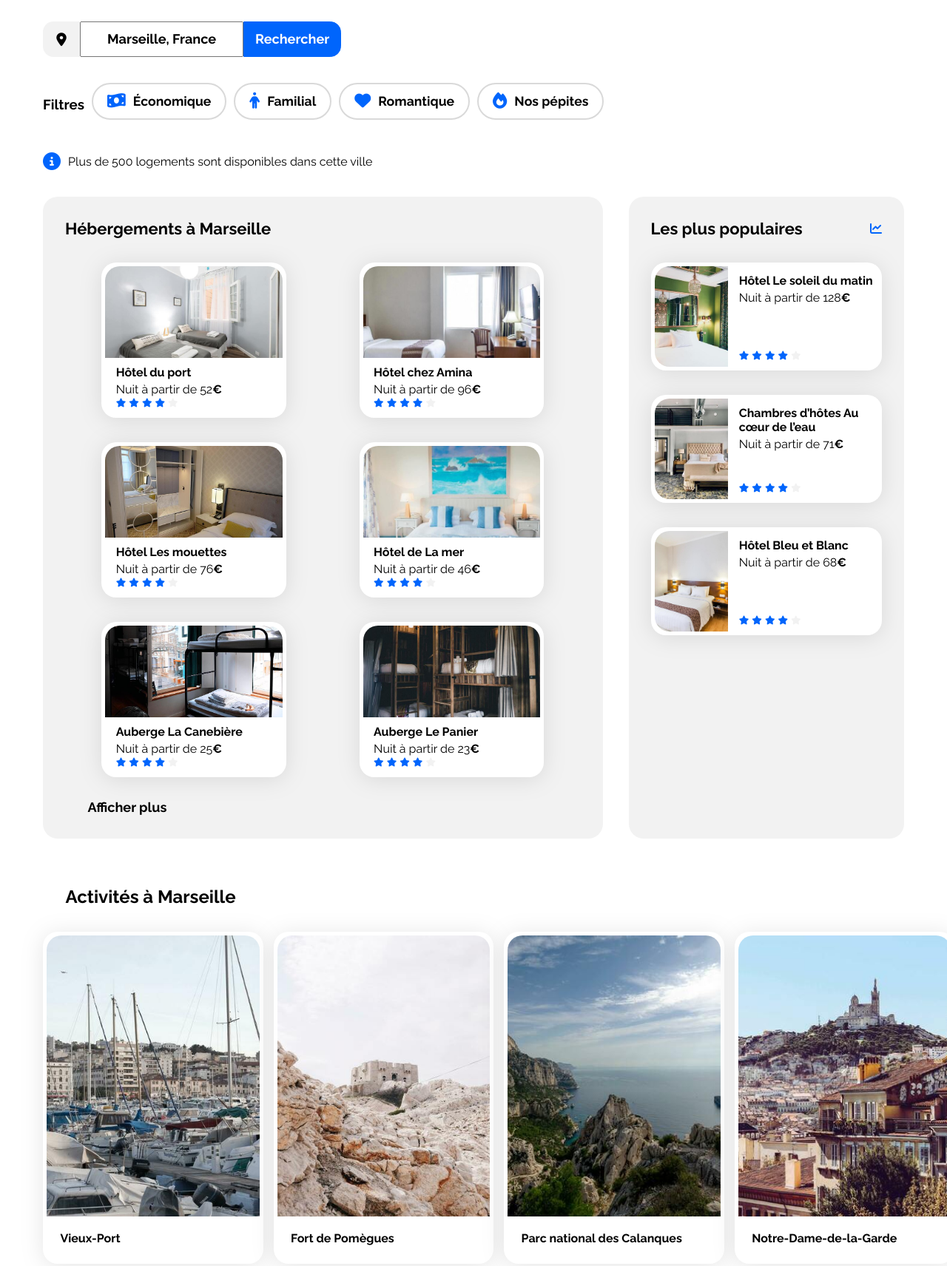
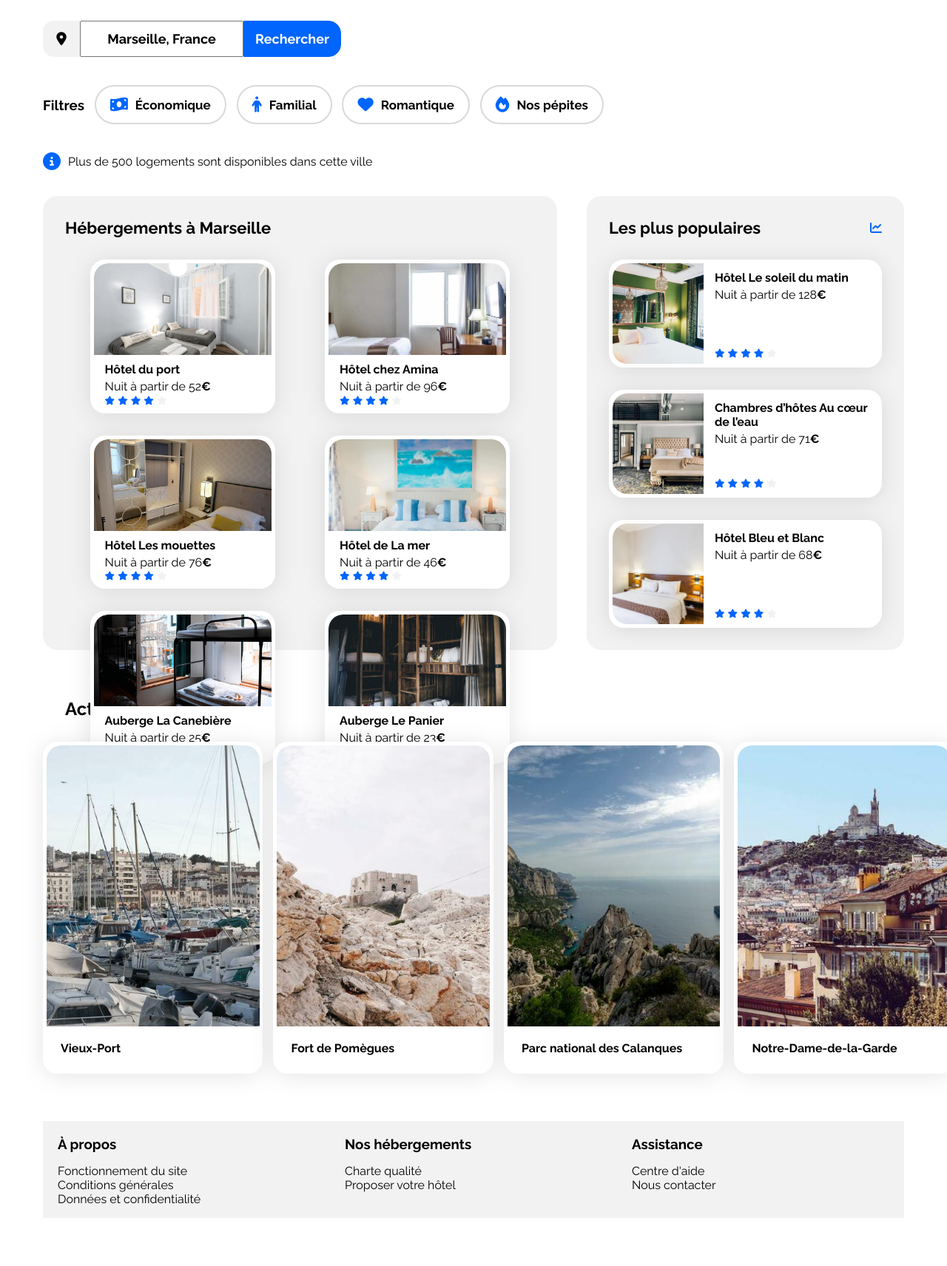
Before and after one commit to amandefasano/OC_P3_page-accueil-html-css, a plain HTML site: page index.html in a window 1280 px wide. Shown: the part 200-1912 px from the top of the page at 74% size. After the commit the page ends 1855 px from the top, so only its background shows below. Drawn offline with Linux system fonts and the light colour scheme.

Commit message:
Big refactor : every element in rem or em

```diff
--- a/css/style.css
+++ b/css/style.css
@@ -23,25 +23,25 @@ body {
 header {
   display: flex;
   justify-content: space-between;
-  padding: 1rem;
-  margin-bottom: 1.9rem;
+  padding: 1rem; /*16px*/
+  margin-bottom: 1.875rem; /*30px*/
 }
 
 header img {
-  margin-top: 2rem;
-  width: 3.82rem;
-  height: 1.19rem;
+  margin-top: 2rem; /*32px*/
+  width: 3.82em; /*61.09px*/
+  height: 1.19em; /*19px*/
 }
 
 header a {
-  font-size: 1rem;
-  padding: 1.5rem;
+  font-size: 1em; /*16px*/
+  padding: 1.5rem; /*24px*/
   display: inline-block;
 }
 
 header a:hover {
   border-style: solid;
-  border-width: 0.2rem 0 0 0;
+  border-width: 0.125em 0 0 0; /*2px*/
   border-color: #0065fc;
 }
 
@@ -52,11 +52,11 @@ header a:hover {
 .main-container {
   width: 100%;
   max-width: 1440px;
-  padding: 0 50px;
+  padding: 0 3.125rem; /*50px*/
 }
 
 .find_location h2 {
-  margin-bottom: 0.5rem;
+  margin-bottom: 0.5rem; /*8px*/
 }
 
 .find_location p {
@@ -68,52 +68,53 @@ header a:hover {
   display: flex;
   flex-direction: row;
   position: relative;
-  height: 3rem;
-  margin: 2.2rem 0;
+  height: 3.062em; /*49px*/
+  margin: 2.187rem 0; /*35px*/
 }
 
 .find_location label:only-of-type {
   display: flex;
   justify-content: center;
   align-items: center;
-    width: 3.13rem; /*50px*/
+  width: 3.125em; /*50px*/
   background-color: var(--main-bg-color);
-    border-top-left-radius: 0.9rem; /*15px*/
-    border-bottom-left-radius: 0.9rem; /*15px*/
+  border-top-left-radius: 0.937em; /*15px*/
+  border-bottom-left-radius: 0.937em; /*15px*/
 }
 
 .fa-location-dot {
-    font-size: 1.125rem; /*18px height*/
+  font-size: 1.125em; /*18px height*/
   color: #000;
 }
 
 .find_location input {
-  font-weight: 600;
-  font-size: 1.13rem;
+  font-weight: bold;
+  font-size: 1.125em; /*18px*/
 }
 
 .find_location_btn {
-  width: 8.25rem;
+  width: 8.25rem; /*132px*/
   background-color: #0065fc;
   color: white;
-  border: 0.1rem solid #0065fc;
-  border-radius: 0 0.9rem 0.9rem 0;
+  border: 0.1em solid #0065fc;
+  border-top-right-radius: 0.937em; /*15px*/
+  border-bottom-right-radius: 0.937em; /*15px*/
 }
 
 .mobile {
   position: absolute;
   top: 0;
-  left: 17.7rem;
+  left: 17.5em;
   right: 0;
   bottom: 0;
-  width: 3.1rem;
-  height: 3.1rem;
+  width: 3.062em; /*49px*/
+  height: 3.062em; /*49px*/
   padding: 0.8rem;
   display: none;
 }
 
 .fa-search {
-    font-size: 1.063rem; /*17px height*/
+  font-size: 1.063em; /*17px height*/
   color: white;
 }
 
@@ -121,7 +122,8 @@ header a:hover {
   display: flex;
   flex-direction: row;
   justify-content: space-between;
-  width: 47.4rem;
+  align-items: center;
+  width: 47.375rem; /*758px*/
 }
 
 .filters a {
@@ -129,16 +131,16 @@ header a:hover {
   flex-direction: row;
   justify-content: center;
   align-items: center;
-  border: 0.13rem solid #d9d9d9;
-  border-radius: 1.6rem;
-  height: 3.13rem;
+  border: 0.125em solid #d9d9d9; /*2px*/
+  border-radius: 1.562em; /*25px*/
+  height: 3.125em; /*50px*/
   font-weight: bold;
-  font-size: 1.1rem;
-  padding: 0 1.187rem; /* 19px */
+  font-size: 1.062em; /*17px*/
+  padding: 0 1.187rem; /*19px*/
 }
 
 .filters a i {
-  margin-right: 0.63rem;
+  margin-right: 0.625rem;
 }
 
 .filters a:hover {
@@ -148,15 +150,15 @@ header a:hover {
 .info {
   display: flex;
   align-items: center;
-    margin: 2.2rem 0; /*35px*/
+  margin: 2.187rem 0; /*35px*/
 }
 
 .info p {
-    margin-left: 0.63rem; /*10px*/
+  margin-left: 0.625rem; /*10px*/
 }
 
 .fa-circle-info {
-    font-size: 1.5rem; /*24px*/
+  font-size: 1.5em; /*24px*/
 }
 
 a {
@@ -166,7 +168,7 @@ a {
 
 .section-title {
   margin: 0;
-  font-size: 22px;
+  font-size: 1.375em; /*22px*/
 }
 
 .euro {
@@ -181,19 +183,20 @@ a {
 .hebergements-and-populaires {
   display: flex;
   justify-content: space-between;
+  height: 38.375rem; /*614px*/
 }
 
 .hebergements-and-populaires section {
   background-color: var(--main-bg-color);
-  border-radius: 20px;
-  padding: 30px;
+  border-radius: 1.25rem; /*20px*/
+  padding: 1.875rem; /*30px*/
   box-sizing: border-box;
 }
 
 /****** Hebergements ***********/
 .hebergements {
-  width: 65%;
-  /* width: 54.4rem; */
+  width: 54.437rem; /*871px*/ /*65%*/
+  margin-right: 2.5rem; /*40px*/
 }
 
 .hebergements-cards {
@@ -204,28 +207,28 @@ a {
 
 .hebergements-cards .card {
   flex-direction: column;
-  /* width: 33%; */
-  width: 15.6rem;
+  width: 15.645em; /*250.33px*/ /*33%*/
+  height: 12.953em; /*207.25px*/
+
 }
 
 .hebergements-cards img {
   width: 100%;
-  height: 124px;
-  border-top-left-radius: 20px;
-  border-top-right-radius: 20px;
+  height: 7.75em; /*124px*/
+  border-top-left-radius: 1.25em; /*20px*/
+  border-top-right-radius: 1.25em; /*20px*/
 }
 
 .hebergements .more {
   display: block;
-  font-size: 1.13rem;
+  font-size: 1.125em;
   font-weight: bold;
-  margin: 1.9rem 1.9rem 0.13rem; /* 30px */ /*30px*/ /*2px*/
+  margin: 1.875rem 0 0.156rem; /* 30px */ /*0*/ /*2px*/
 }
 
 /****** Populaires ***********/
 .populaires {
-  width: 32%;
-  /* width: 26.8rem; */
+  width: 26.812rem; /*429px*/ /*32%*/
 }
 
 .populaires-title {
@@ -234,16 +237,21 @@ a {
   align-items: center;
 }
 
+.populaires-cards .card {
+    width: 23.062em; /*369px*/
+    height: 9.125em; /*146px*/
+}
+
 .populaires-cards img {
-  width: 33%;
-  height: 136px;
-  border-top-left-radius: 20px;
-  border-bottom-left-radius: 20px;
+  width: 7.687em; /*123px*/ /*33%*/
+  height: 8.5em; /*136px*/
+  border-top-left-radius: 1.25em; /*20px*/
+  border-bottom-left-radius: 1.25em; /*20px*/
 }
 
 /****** Activites ***********/
 .activites h2 {
-    margin:4rem 1.9rem 0;
+  margin: 4.062rem 1.875rem 0; /*65px*/ /*30px*/
 }
 
 .activites-cards {
@@ -253,30 +261,30 @@ a {
 
 .activites-cards .card {
   flex-direction: column;
-  /* width: 33%; */
-  width: 18.6rem; /*297.5px*/
+  width: 18.593em; /*297.5px*/ /*33%*/
   margin-right: 0.875rem; /*14px*/
 }
 
 .activites-cards img {
   width: 100%;
-  height: 23.75rem;
-  border-top-left-radius: 20px;
-  border-top-right-radius: 20px;
+  height: 23.75em; /*380px*/
+  border-top-left-radius: 1.25em; /*20px*/
+  border-top-right-radius: 1.25em; /*20px*/
 }
 
 .activites-cards-title {
-    font-size: 1rem;
-    margin: 1.25rem 0.25rem; /*20px*/ /*19px*/
+  font-size: 1em;
+  margin: 1.25rem 0.25rem; /*20px*/ /*4px*/
 }
 
 /****** Cards ***********/
 .card {
   display: flex;
-  margin-top: 33px;
+  /* margin-top: 33px; */
+  margin-top: 1.875rem; /*30px*/
   background-color: white;
-  border-radius: 20px;
-  padding: 5px;
+  border-radius: 1.25em; /*20px*/
+  padding: 0.312rem; /*5px*/
   filter: drop-shadow(0px 3px 15px rgba(0, 0, 0, 0.1));
 }
 
@@ -285,13 +293,13 @@ a {
 }
 
 .card-title {
-  font-size: 1rem;
-  margin-top: 10px;
-  margin-bottom: 4px;
+  font-size: 1em;
+  margin-top: 0.625rem; /*10px*/
+  margin-bottom: 0.25rem; /*4px*/
 }
 
 .card-content {
-  padding-left: 0.9rem /*15px*/;
+  padding-left: 0.937rem /*15px*/;
   display: flex;
   flex-direction: column;
   justify-content: space-between;
@@ -303,7 +311,7 @@ a {
 }
 
 .card-rating {
-  margin-bottom: 5px;
+  margin-bottom: 0.312rem; /*5px*/
 }
 
 /****** Footer ***********/
@@ -311,24 +319,23 @@ footer {
   display: flex;
   flex-direction: row;
   justify-content: flex-start;
-    background-color: #F2F2F2;
-    margin-top: 4rem;
+  background-color: #f2f2f2;
+  margin-top: 4rem; /*64px*/
 }
 
 footer h3 {
-    margin: 1.17rem 0 0.9rem;
+  margin: 1.25rem 0 0.937rem; /*20px*/ /*0*/ /*15px*/
 }
 
 footer div {
   padding-left: 1.25rem; /*20px*/
-    width: 28rem;
+  width: 27.916em; /*446.67px*/
 }
 
 footer ul {
   padding-inline-start: 0;
-    list-style-type:none;
+  list-style-type: none;
 }
-
 
 /* Le code ci-dessous correspond à la version responsive uniquement */
 
@@ -350,7 +357,7 @@ footer ul {
 
   .populaires-cards {
     display: flex;
-    flex-direction: row;
+    flex-direction: column; /*was row before*/
     justify-content: space-between;
   }
 
```
Lines whose indentation alone changed are shown as unchanged.
